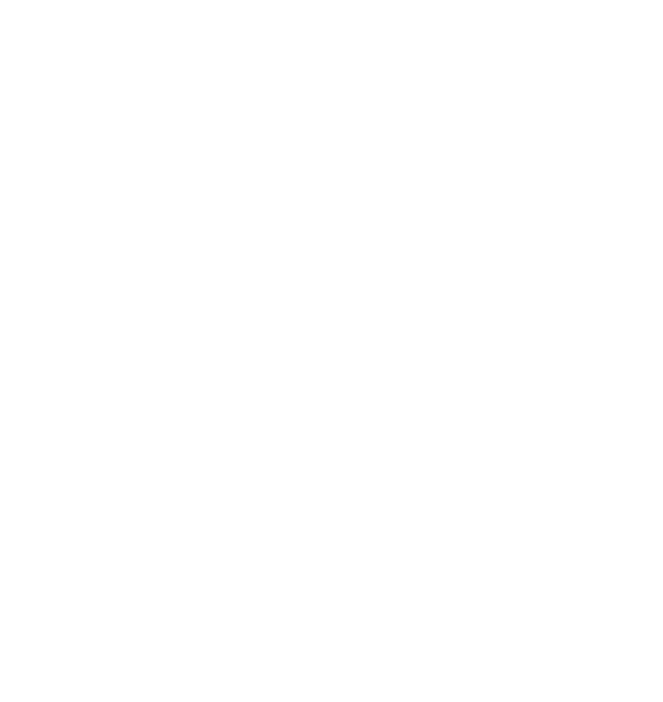
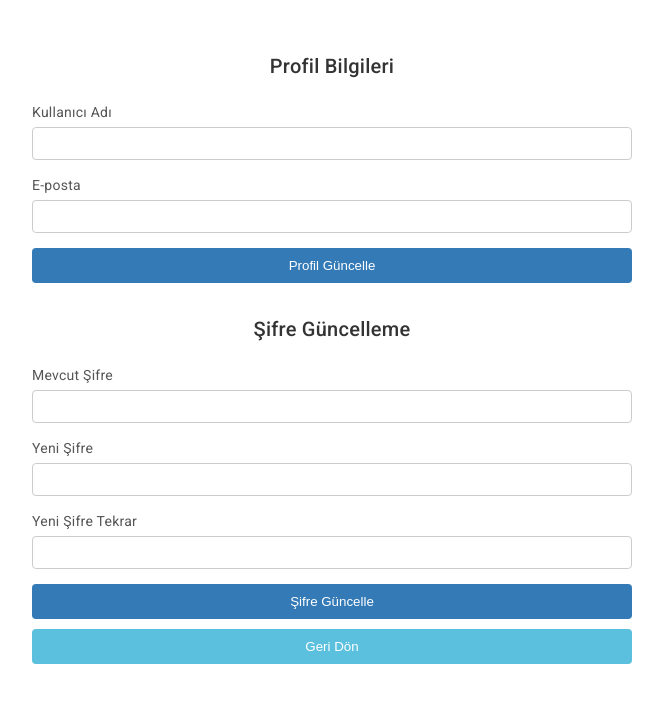
Before and after one commit to ParanoidAndroid5/task-manager-web-app, an Angular app: page /profile in a window 1280 px wide. Before the commit this address led to /. Shown: the top 702 px of the page, without its empty margins (308-971 px from the left). Built offline with nearby package versions, Linux system fonts and the light colour scheme; no server answers.

Commit message:
profile is done

```diff
--- a/src/app/app-routing.module.ts
+++ b/src/app/app-routing.module.ts
@@ -4,6 +4,7 @@
 import { LoginComponent } from './components/login/login.component';
 import { DashboardComponent } from './dashboard/dashboard.component';
 import { ProjectsComponent } from './components/projects/projects.component';
+import { ProfileComponent } from './components/profile/profile.component';
 
 const routes: Routes = [
   { path: 'register', component: RegisterComponent },
@@ -11,6 +12,7 @@
   { path: 'dashboard', component: DashboardComponent },
   { path: '', redirectTo: '/login', pathMatch: 'full' },
   { path: 'projects', component: ProjectsComponent },
+  { path: 'profile', component: ProfileComponent },
 ];
 
 @NgModule({
--- a/src/app/app.module.ts
+++ b/src/app/app.module.ts
@@ -13,6 +13,7 @@
 import { TaskDetailComponent } from './task-detail/task-detail.component';
 import { FilterStatusPipe } from './module/filter-status.pipe';
 import { ProjectsComponent } from './components/projects/projects.component';
+import { ProfileComponent } from './components/profile/profile.component';
 
 @NgModule({
   declarations: [
@@ -22,7 +23,8 @@
     DashboardComponent,
     TaskDetailComponent,
     FilterStatusPipe,
-    ProjectsComponent
+    ProjectsComponent,
+    ProfileComponent
   ],
   imports: [
     BrowserModule,
--- /dev/null
+++ b/src/app/components/profile/profile.component.html
@@ -0,0 +1,64 @@
+<div class="profile-container">
+    <h2>Profil Bilgileri</h2>
+
+    <form (ngSubmit)="updateProfile()" class="profile-form">
+      <div class="form-group">
+        <label for="username">Kullanıcı Adı</label>
+        <input
+          id="username"
+          [(ngModel)]="updatedUser.username"
+          name="username"
+          required
+        />
+      </div>
+      <div class="form-group">
+        <label for="email">E-posta</label>
+        <input
+          id="email"
+          [(ngModel)]="updatedUser.email"
+          name="email"
+          type="email"
+          required
+        />
+      </div>
+      <button type="submit">Profil Güncelle</button>
+    </form>
+
+    <h2>Şifre Güncelleme</h2>
+
+    <form (ngSubmit)="updatePassword()" class="password-form">
+      <div class="form-group">
+        <label for="currentPassword">Mevcut Şifre</label>
+        <input
+          id="currentPassword"
+          [(ngModel)]="currentPassword"
+          name="currentPassword"
+          type="password"
+          required
+        />
+      </div>
+      <div class="form-group">
+        <label for="newPassword">Yeni Şifre</label>
+        <input
+          id="newPassword"
+          [(ngModel)]="newPassword"
+          name="newPassword"
+          type="password"
+          required
+        />
+      </div>
+      <div class="form-group">
+        <label for="confirmPassword">Yeni Şifre Tekrar</label>
+        <input
+          id="confirmPassword"
+          [(ngModel)]="confirmPassword"
+          name="confirmPassword"
+          type="password"
+          required
+        />
+      </div>
+      <button type="submit">Şifre Güncelle</button>
+    </form>
+
+    <button (click)="goBack()" class="back-button">Geri Dön</button>
+  </div>
--- /dev/null
+++ b/src/app/components/profile/profile.component.scss
@@ -0,0 +1,59 @@
+.profile-container {
+    max-width: 600px;
+    margin: 0 auto;
+    padding: 20px;
+
+    h2 {
+      margin-top: 30px;
+      margin-bottom: 20px;
+      text-align: center;
+      color: #333;
+    }
+
+    .form-group {
+      margin-bottom: 15px;
+
+      label {
+        display: block;
+        margin-bottom: 5px;
+        color: #555;
+      }
+
+      input {
+        width: 100%;
+        padding: 8px;
+        box-sizing: border-box;
+        border: 1px solid #ccc;
+        border-radius: 4px;
+
+        &:focus {
+          border-color: #66afe9;
+          outline: none;
+        }
+      }
+    }
+
+    button {
+      display: block;
+      width: 100%;
+      padding: 10px;
+      margin-top: 10px;
+      background-color: #337ab7;
+      color: #fff;
+      border: none;
+      border-radius: 4px;
+      cursor: pointer;
+
+      &:hover {
+        background-color: #286090;
+      }
+    }
+
+    .back-button {
+      background-color: #5bc0de;
+
+      &:hover {
+        background-color: #31b0d5;
+      }
+    }
+  }
--- /dev/null
+++ b/src/app/components/profile/profile.component.ts
@@ -0,0 +1,94 @@
+import { Component, OnInit } from '@angular/core';
+import { UserService } from 'src/app/services/user.service';
+import { User } from 'src/app/models/user.model';
+import { Router } from '@angular/router';
+import { AuthService } from 'src/app/services/auth.service';
+
+@Component({
+  selector: 'app-profile',
+  templateUrl: './profile.component.html',
+  styleUrls: ['./profile.component.scss']
+})
+export class ProfileComponent implements OnInit {
+
+  currentUser: User = {};
+  updatedUser: User = {};
+  currentPassword: string = '';
+  newPassword: string = '';
+  confirmPassword: string = '';
+
+  constructor(
+    private userService: UserService,
+    private router: Router,
+    private authService: AuthService
+  ) { }
+
+  ngOnInit(): void {
+    this.loadCurrentUser();
+  }
+
+  loadCurrentUser(): void {
+    this.userService.getCurrentUser().subscribe({
+      next: (user) => {
+        this.currentUser = user;
+        this.updatedUser = { ...user };
+      },
+      error: (error) => {
+        console.error('Kullanıcı bilgileri alınamadı', error);
+        alert('Kullanıcı bilgileri alınamadı.');
+      }
+    });
+  }
+
+  updateProfile(): void {
+    if (!this.updatedUser.username || !this.updatedUser.email) {
+      alert('Kullanıcı adı ve e-posta boş olamaz.');
+      return;
+    }
+
+    this.userService.updateUser(this.updatedUser).subscribe({
+      next: (user) => {
+        alert('Profil başarıyla güncellendi.');
+        this.currentUser = user;
+        this.updatedUser = { ...user };
+      },
+      error: (error) => {
+        console.error('Profil güncellenemedi', error);
+        alert('Profil güncellenemedi.');
+      }
+    });
+  }
+
+  updatePassword(): void {
+    if (!this.currentPassword || !this.newPassword || !this.confirmPassword) {
+      alert('Lütfen tüm şifre alanlarını doldurun.');
+      return;
+    }
+
+    if (this.newPassword !== this.confirmPassword) {
+      alert('Yeni şifre ve şifre tekrarı uyuşmuyor.');
+      return;
+    }
+
+    const passwords = {
+      currentPassword: this.currentPassword,
+      newPassword: this.newPassword
+    };
+
+    this.userService.updatePassword(passwords).subscribe({
+      next: () => {
+        alert('Şifre başarıyla güncellendi. Lütfen tekrar giriş yapın.');
+        this.authService.logout();
+        this.router.navigate(['/login']);
+      },
+      error: (error) => {
+        console.error('Şifre güncellenemedi', error);
+        alert(error.error.error || 'Şifre güncellenemedi.');
+      }
+    });
+  }
+
+  goBack(): void {
+    this.router.navigate(['/dashboard']);
+  }
+}
--- a/src/app/dashboard/dashboard.component.html
+++ b/src/app/dashboard/dashboard.component.html
@@ -3,13 +3,22 @@
   <header class="top-nav">
     <h1>Görev Yöneticisi</h1>
     <div class="top-menu">
-      <span>Çalışmalarınız</span>
-      <span>Projeler</span>
-      <span>Filtreler</span>
-      <span>Gösterge Tabloları</span>
-      <span>Takımlar</span>
-      <span>Uygulamalar</span>
-      <span (click)="logout()" style="cursor: pointer; color: white;">Çıkış Yap</span>
+      <!-- Kullanıcı Bilgisi -->
+      <div class="user-info" (click)="toggleUserMenu()" style="cursor: pointer; position: relative;">
+        <span class="user-initial">{{ currentUser.charAt(0).toUpperCase() }}</span>
+        <span class="user-name">{{ currentUser }}</span>
+        <div
+          class="user-menu"
+          *ngIf="userMenuOpen"
+          (click)="$event.stopPropagation()"
+          style="position: absolute; top: 100%; right: 0; background-color: white; color: black; box-shadow: 0 2px 5px rgba(0,0,0,0.3);"
+        >
+          <ul style="list-style: none; margin: 0; padding: 0;">
+            <li (click)="goToProfile()" style="padding: 10px; cursor: pointer;">Profil</li>
+            <li (click)="logout()" style="padding: 10px; cursor: pointer;">Çıkış Yap</li>
+          </ul>
+        </div>
+      </div>
     </div>
   </header>
 
--- a/src/app/dashboard/dashboard.component.ts
+++ b/src/app/dashboard/dashboard.component.ts
@@ -5,6 +5,7 @@
 import { Task } from '../models/task.model';
 import { Project } from '../models/project.model';
 import { AuthService } from '../services/auth.service';
+import { Router } from '@angular/router';
 
 @Component({
   selector: 'app-dashboard',
@@ -23,10 +24,14 @@
   newTaskByProject: { [key: number]: Task } = {};
   selectedUserFilter: string | null = null;
 
+  currentUser: string = '';
+  userMenuOpen: boolean = false;
+
   constructor(
     private taskService: TaskService,
     private dashboardService: DashboardService,
-    private authService: AuthService
+    private authService: AuthService,
+    private router: Router
   ) { }
 
   ngOnInit(): void {
@@ -35,6 +40,22 @@
     if (this.selectedProjectId) {
       this.loadDashboardData(this.selectedProjectId);
     }
+    this.currentUser = this.authService.getCurrentUsername();
+  }
+
+  toggleUserMenu(): void {
+    this.userMenuOpen = !this.userMenuOpen;
+  }
+
+  goToProfile(): void {
+    this.userMenuOpen = false;
+    this.router.navigate(['/profile']);
+  }
+
+  logout(): void {
+    this.userMenuOpen = false;
+    this.authService.logout();
+    this.router.navigate(['/login']);
   }
 
   private loadDashboardData(projectId: number): void {
@@ -220,8 +241,4 @@
 
     this.applyTaskFilter();
   }
-
-  logout(): void {
-    this.authService.logout();
-  }
 }
--- a/src/app/services/auth.service.ts
+++ b/src/app/services/auth.service.ts
@@ -31,6 +31,10 @@
     );
   }
 
+  getCurrentUsername(): string {
+    return sessionStorage.getItem('username') || '';
+  }
+
   logout(): void {
     sessionStorage.removeItem('username');
     sessionStorage.removeItem('password');
--- /dev/null
+++ b/src/app/services/user.service.ts
@@ -0,0 +1,41 @@
+import { Injectable } from '@angular/core';
+import { HttpClient, HttpHeaders } from '@angular/common/http';
+import { Observable } from 'rxjs';
+import { environment } from './environment';
+import { User } from '../models/user.model';
+
+@Injectable({
+  providedIn: 'root'
+})
+export class UserService {
+
+  private apiUrl = `${environment.apiUrl}/users`;
+
+  constructor(private http: HttpClient) { }
+
+  private getAuthHeaders(): HttpHeaders {
+    const username = sessionStorage.getItem('username');
+    const password = sessionStorage.getItem('password');
+    if (username && password) {
+      return new HttpHeaders({
+        'Authorization': 'Basic ' + btoa(`${username}:${password}`)
+      });
+    }
+    return new HttpHeaders();
+  }
+
+  getCurrentUser(): Observable<User> {
+    const headers = this.getAuthHeaders();
+    return this.http.get<User>(`${this.apiUrl}/current`, { headers });
+  }
+
+  updateUser(user: User): Observable<User> {
+    const headers = this.getAuthHeaders();
+    return this.http.put<User>(`${this.apiUrl}/current`, user, { headers });
+  }
+
+  updatePassword(passwords: { currentPassword: string; newPassword: string }): Observable<any> {
+    const headers = this.getAuthHeaders();
+    return this.http.put<any>(`${this.apiUrl}/current/password`, passwords, { headers });
+  }
+}
```
Also changed, not shown: src/app/dashboard/dashboard.component.scss (+0 -67 lines), src/app/models/user.model.ts (+4 -4 lines), 1 other file (tests, documents, lock files or other folders).
